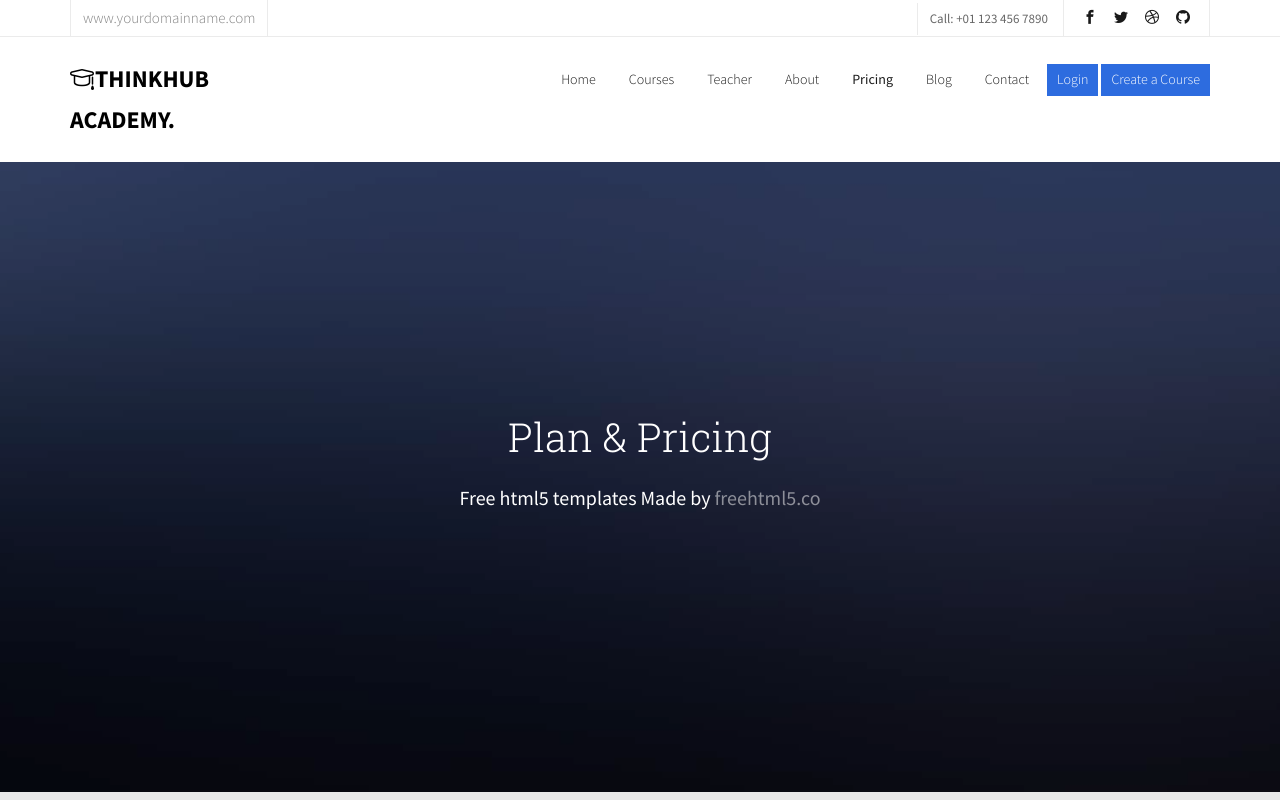
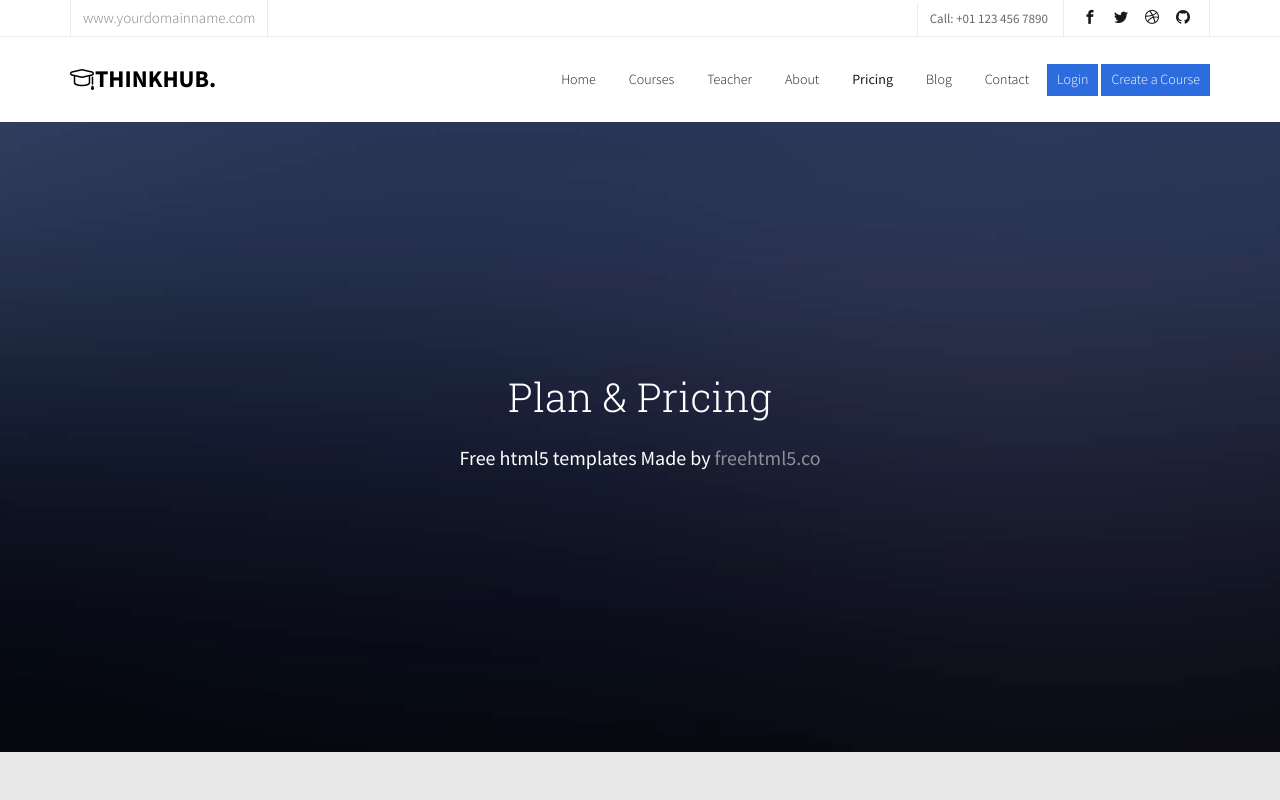
Before and after one commit to chai-py/cpnt201-project-education, a plain HTML site: page pricing.html in a window 1280 px wide. Shown: the top 800 px of the page. Drawn offline with Linux system fonts and the light colour scheme; files whose address does not match are found by name.

```diff
--- a/pricing.html
+++ b/pricing.html
@@ -117,7 +117,7 @@
               <div class="col-xs-2">
                 <div id="fh5co-logo">
                   <a href="index.html"
-                    ><i class="icon-study"></i>ThinkHub Academy<span>.</span></a
+                    ><i class="icon-study"></i>ThinkHub<span>.</span></a
                   >
                 </div>
               </div>
```
Also changed, not shown: images/img_bg_1.jpeg (added), images/img_bg_1_notinuse.jpg (renamed from images/img_bg_1.jpg).
